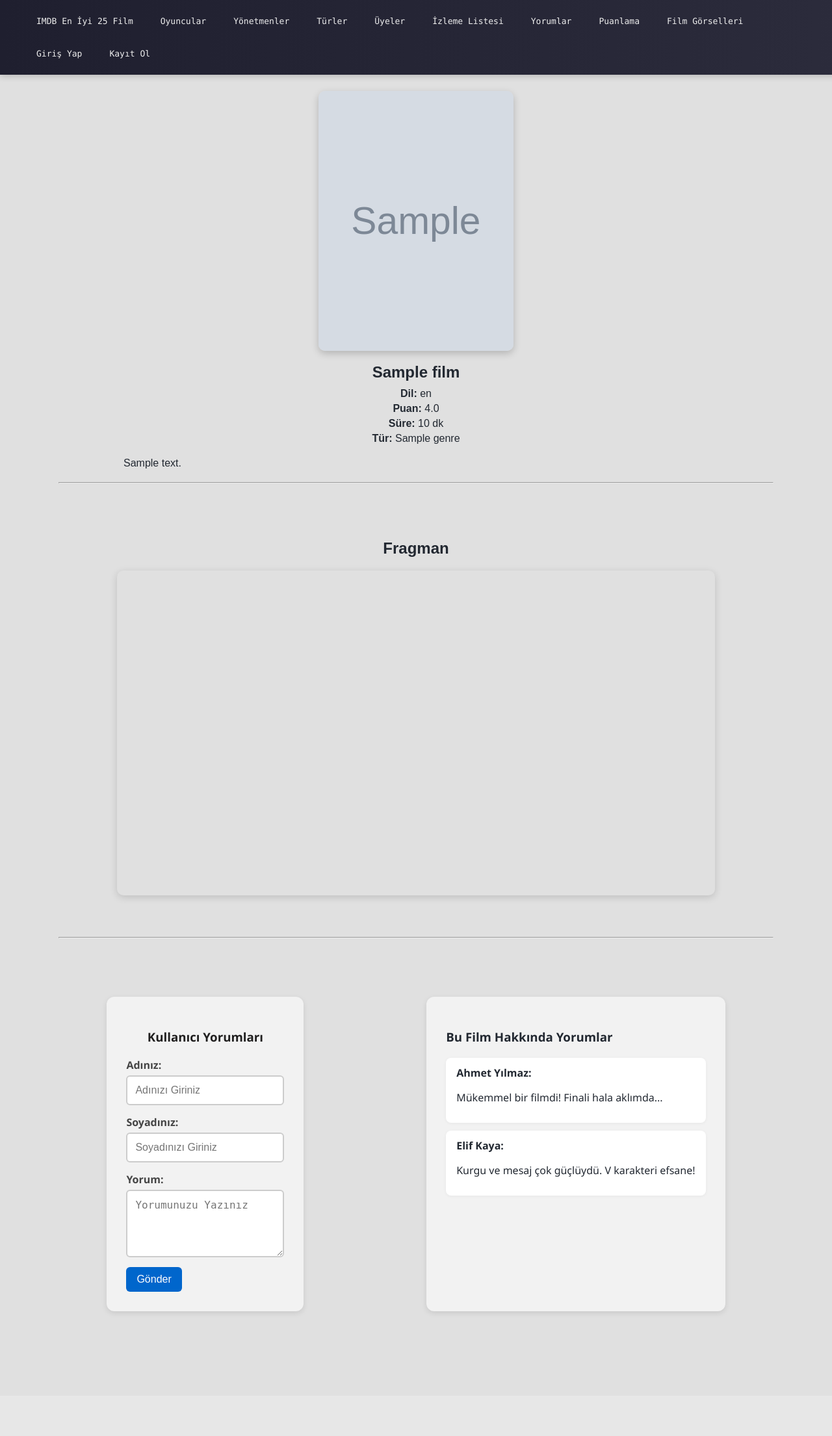
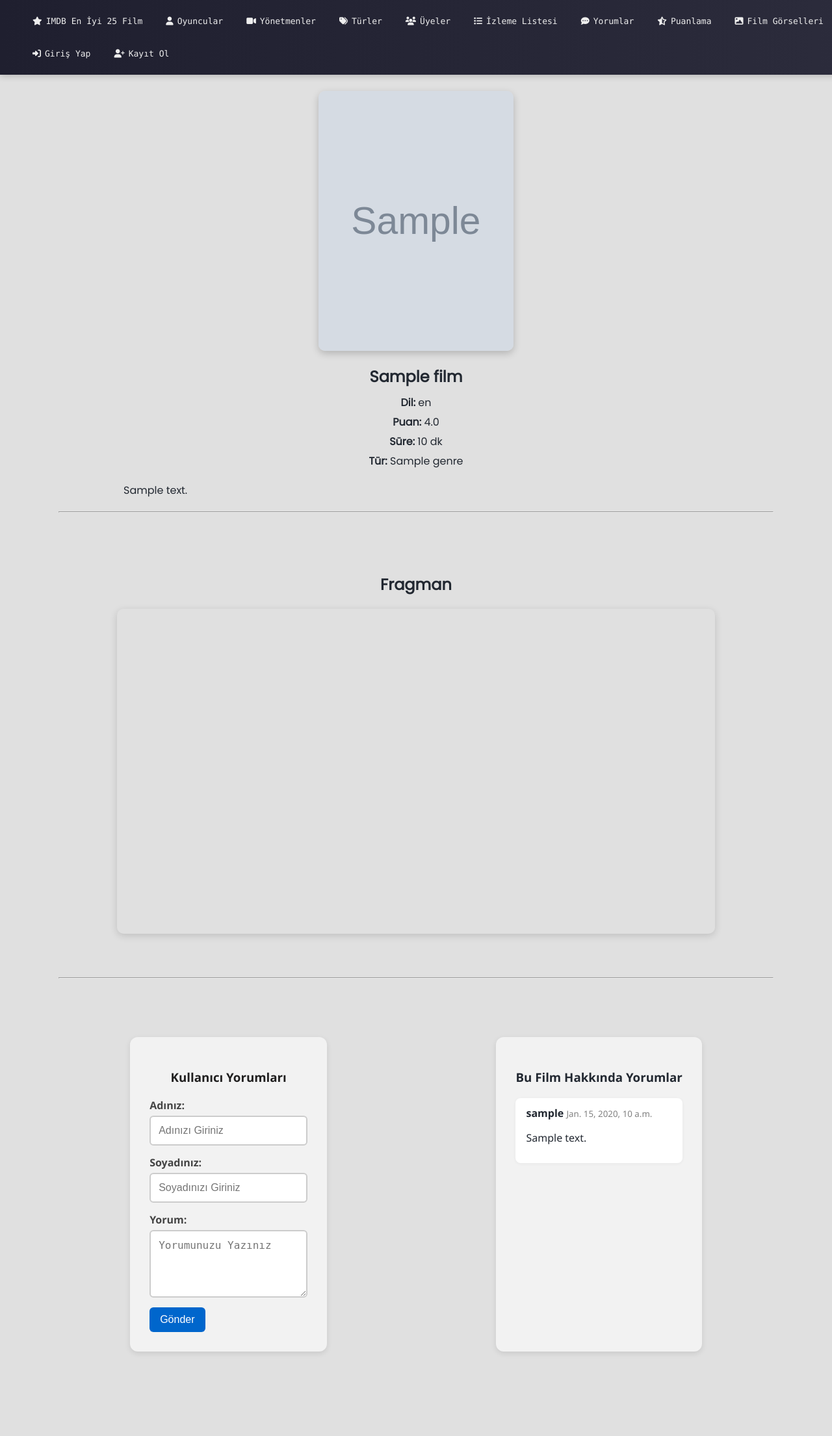
Before and after one commit to erencellk/MovieSlot, a Django app: page /film/info/1/ in a window 1280 px wide; the page is wider, and only the part inside the window is pictured. Shown: that part at 65% size. Before the commit the page ends 2024 px from the top of that part, so only its background shows below. Run offline with Django 5.2, Linux system fonts and the light colour scheme; tables that the repository leaves empty hold one stand-in row (values such as "Sample post"); grey boxes marked "Sample" are stand-in pictures.

Commit message:
manage html  files...

```diff
--- a/films/templates/films/film_more_info.html
+++ b/films/templates/films/film_more_info.html
@@ -5,6 +5,9 @@
     <meta charset="UTF-8">
     <title>FilmMoreInfo</title>
     <link rel="stylesheet" href="{% static 'films/style.css' %}">
+    <link href="https://fonts.googleapis.com/css2?family=Poppins&display=swap" rel="stylesheet">
+    <!-- Font Awesome CDN -->
+    <link rel="stylesheet" href="https://cdnjs.cloudflare.com/ajax/libs/font-awesome/6.5.0/css/all.min.css">
 </head>
 <body>
 <div class="main-container">
@@ -54,7 +57,8 @@
 
         <hr>
         <div class="yorum-container">
-            <div class="yorum-bolumu">
+            <form method="POST" action="{% url 'film_more_info' pk=film.pk %}" class="yorum-bolumu">
+                {% csrf_token %}
                 <h3>Kullanıcı Yorumları</h3>
                 <div class="form-row">
                     <label for="kullanici_adi">Adınız:</label>
@@ -69,22 +73,22 @@
                     <textarea name="yorum" id="yorum" rows="4" placeholder="Yorumunuzu Yazınız"></textarea>
                 </div>
                 <button type="submit" class="yorum-gonder-btn">Gönder</button>
-            </div>
+            </form>
 
             <div class="yorum-listesi">
                 <h3>Bu Film Hakkında Yorumlar</h3>
+            {% for yorum in comments %}
+                <div class="yorum-kart">
+                    <strong>{{ yorum.user_name}}</strong>
+                    <small style="color:gray;">{{ yorum.created_at }}</small>
+                    <p>{{ yorum.comment_text }}</p>
+                </div>
+            {% empty %}
+                <p>Henüz yorum yapılmadı.</p>
+            {% endfor %}
 
-                <div class="yorum-kart">
-                    <strong>Ahmet Yılmaz:</strong>
-                    <p>Mükemmel bir filmdi! Finali hala aklımda...</p>
-                </div>
 
-                <div class="yorum-kart">
-                    <strong>Elif Kaya:</strong>
-                    <p>Kurgu ve mesaj çok güçlüydü. V karakteri efsane!</p>
-                </div>
 
-                <!-- Daha fazla yorum buraya eklenebilir -->
             </div>
 
         </div>
--- a/films/templates/films/filmler.html
+++ b/films/templates/films/filmler.html
@@ -14,7 +14,6 @@
 
 </head>
 <body>
-
 
 
 <nav class="liste-menu">
@@ -42,7 +41,8 @@
     {% for film in encokizlenenfilmler %}
         <div class="film-kart">
             <img src="{{ film.image.url }}" alt="{{ film.title }}" class="film-afis">
-            <h3 class="film-header"><a class="film-href" href="{% url 'film_more_info' film.pk %}">{{ film.title }}</a></h3>
+            <h3 class="film-header"><a class="film-href" href="{% url 'film_more_info' film.pk %}">{{ film.title }}</a>
+            </h3>
             <p title="{{ film.description }}">{{ film.description|truncatewords:15 }}</p>
             <span>Dil : {{ film.language }}</span> <br>
             <span>Tür:{{ film.genre }}</span> <br>
```
